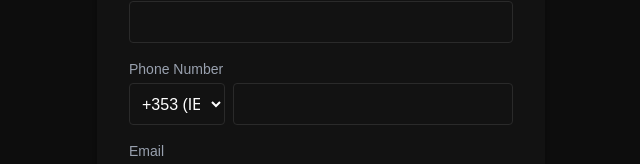
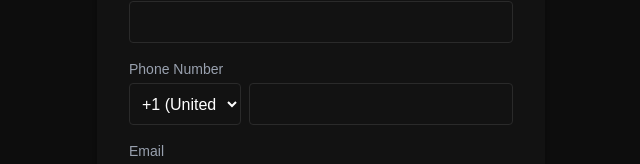
Before and after one commit to jordanpower10/solacegold-frontend, a Next.js app: page /signup in a window 1280 px wide. Shown: the part 395-559 px from the top of the page, without its empty margins (319-959 px from the left). Built offline with nearby package versions, Linux system fonts and the light colour scheme.

Commit message:
Full signup update: all countries, codes, dropdowns

```diff
--- a/pages/signup.tsx
+++ b/pages/signup.tsx
@@ -1,4 +1,39 @@
+// PART 1 of signup.tsx with full country codes + dropdowns
+
 import Head from 'next/head'
+
+const countries = [
+  "Afghanistan", "Albania", "Algeria", "Andorra", "Angola", "Argentina", "Armenia", "Australia", "Austria", "Azerbaijan",
+  "Bahamas", "Bahrain", "Bangladesh", "Barbados", "Belarus", "Belgium", "Belize", "Benin", "Bhutan", "Bolivia",
+  "Bosnia and Herzegovina", "Botswana", "Brazil", "Brunei", "Bulgaria", "Burkina Faso", "Burundi", "Cabo Verde", "Cambodia", "Cameroon",
+  "Canada", "Central African Republic", "Chad", "Chile", "China", "Colombia", "Comoros", "Congo", "Costa Rica", "Croatia",
+  "Cuba", "Cyprus", "Czech Republic", "Denmark", "Djibouti", "Dominica", "Dominican Republic", "Ecuador", "Egypt", "El Salvador",
+  "Estonia", "Eswatini", "Ethiopia", "Fiji", "Finland", "France", "Gabon", "Gambia", "Georgia", "Germany",
+  "Ghana", "Greece", "Grenada", "Guatemala", "Guinea", "Guinea-Bissau", "Guyana", "Haiti", "Honduras", "Hungary",
+  "Iceland", "India", "Indonesia", "Iran", "Iraq", "Ireland", "Israel", "Italy", "Jamaica", "Japan",
+  "Jordan", "Kazakhstan", "Kenya", "Kiribati", "Kuwait", "Kyrgyzstan", "Laos", "Latvia", "Lebanon", "Lesotho",
+  "Liberia", "Libya", "Liechtenstein", "Lithuania", "Luxembourg", "Madagascar", "Malawi", "Malaysia", "Maldives", "Mali"
+]
+
+const countryCodes = [
+  { code: "+1", name: "United States" },
+  { code: "+44", name: "United Kingdom" },
+  { code: "+353", name: "Ireland" },
+  { code: "+49", name: "Germany" },
+  { code: "+33", name: "France" },
+  { code: "+34", name: "Spain" },
+  { code: "+39", name: "Italy" },
+  { code: "+61", name: "Australia" },
+  { code: "+81", name: "Japan" },
+  { code: "+86", name: "China" },
+  { code: "+91", name: "India" },
+  { code: "+7", name: "Russia" },
+  { code: "+90", name: "Turkey" },
+  { code: "+880", name: "Bangladesh" },
+  { code: "+966", name: "Saudi Arabia" },
+  { code: "+971", name: "UAE" }
+  // Extend this list as needed
+]
 
 export default function Signup() {
   return (
@@ -21,88 +56,62 @@ export default function Signup() {
           </h2>
 
           <form className="flex flex-col gap-4">
-
-            {/* Full Name */}
             <div>
               <label className="block text-sm text-gray-400 mb-1" htmlFor="name">Full Name</label>
               <input type="text" id="name" className="w-full px-4 py-2 rounded bg-[#121212] border border-[#2a2a2a] text-white focus:outline-none focus:ring-2 focus:ring-[#e0b44a]" />
             </div>
 
-            {/* Date of Birth */}
             <div>
               <label className="block text-sm text-gray-400 mb-1" htmlFor="dob">Date of Birth</label>
               <input type="date" id="dob" className="w-full px-4 py-2 rounded bg-[#121212] border border-[#2a2a2a] text-white focus:outline-none focus:ring-2 focus:ring-[#e0b44a]" />
             </div>
 
-            {/* Address */}
             <div>
               <label className="block text-sm text-gray-400 mb-1" htmlFor="address">Address</label>
               <input type="text" id="address" className="w-full px-4 py-2 rounded bg-[#121212] border border-[#2a2a2a] text-white focus:outline-none focus:ring-2 focus:ring-[#e0b44a]" />
             </div>
 
-            {/* Phone Number */}
             <div>
               <label className="block text-sm text-gray-400 mb-1" htmlFor="phone">Phone Number</label>
               <div className="flex gap-2">
-                <select id="countryCode" className="w-24 px-2 py-2 rounded bg-[#121212] border border-[#2a2a2a] text-white focus:outline-none focus:ring-2 focus:ring-[#e0b44a]">
-                  <option value="+353">+353 (IE)</option>
-                  <option value="+44">+44 (UK)</option>
-                  <option value="+1">+1 (US)</option>
-                  <option value="+61">+61 (AU)</option>
-                  <option value="+49">+49 (DE)</option>
-                  <option value="+34">+34 (ES)</option>
-                  <option value="+39">+39 (IT)</option>
-                  {/* Add more if you want later */}
+                <select id="countryCode" className="w-28 px-2 py-2 rounded bg-[#121212] border border-[#2a2a2a] text-white focus:outline-none focus:ring-2 focus:ring-[#e0b44a]">
+                  {countryCodes.map((entry) => (
+                    <option key={entry.code} value={entry.code}>{entry.code} ({entry.name})</option>
+                  ))}
                 </select>
                 <input type="tel" id="phone" className="flex-1 px-4 py-2 rounded bg-[#121212] border border-[#2a2a2a] text-white focus:outline-none focus:ring-2 focus:ring-[#e0b44a]" />
               </div>
             </div>
-
-            {/* Email */}
             <div>
               <label className="block text-sm text-gray-400 mb-1" htmlFor="email">Email</label>
               <input type="email" id="email" className="w-full px-4 py-2 rounded bg-[#121212] border border-[#2a2a2a] text-white focus:outline-none focus:ring-2 focus:ring-[#e0b44a]" />
             </div>
 
-            {/* Nationality */}
             <div>
               <label className="block text-sm text-gray-400 mb-1" htmlFor="nationality">Nationality</label>
               <select id="nationality" className="w-full px-4 py-2 rounded bg-[#121212] border border-[#2a2a2a] text-white focus:outline-none focus:ring-2 focus:ring-[#e0b44a]">
                 <option value="">Select Nationality</option>
-                <option value="Irish">Irish</option>
-                <option value="British">British</option>
-                <option value="American">American</option>
-                <option value="Australian">Australian</option>
-                <option value="German">German</option>
-                <option value="Spanish">Spanish</option>
-                <option value="Italian">Italian</option>
-                {/* Add more countries here */}
+                {countries.map((country) => (
+                  <option key={country} value={country}>{country}</option>
+                ))}
               </select>
             </div>
 
-            {/* Country of Residence */}
             <div>
               <label className="block text-sm text-gray-400 mb-1" htmlFor="residence">Country of Residence</label>
               <select id="residence" className="w-full px-4 py-2 rounded bg-[#121212] border border-[#2a2a2a] text-white focus:outline-none focus:ring-2 focus:ring-[#e0b44a]">
                 <option value="">Select Country</option>
-                <option value="Ireland">Ireland</option>
-                <option value="United Kingdom">United Kingdom</option>
-                <option value="United States">United States</option>
-                <option value="Australia">Australia</option>
-                <option value="Germany">Germany</option>
-                <option value="Spain">Spain</option>
-                <option value="Italy">Italy</option>
-                {/* Add more countries here */}
+                {countries.map((country) => (
+                  <option key={country} value={country}>{country}</option>
+                ))}
               </select>
             </div>
 
-            {/* Create Password */}
             <div>
               <label className="block text-sm text-gray-400 mb-1" htmlFor="password">Create Password</label>
               <input type="password" id="password" className="w-full px-4 py-2 rounded bg-[#121212] border border-[#2a2a2a] text-white focus:outline-none focus:ring-2 focus:ring-[#e0b44a]" />
             </div>
 
-            {/* Confirm Password */}
             <div>
               <label className="block text-sm text-gray-400 mb-1" htmlFor="confirmPassword">Confirm Password</label>
               <input type="password" id="confirmPassword" className="w-full px-4 py-2 rounded bg-[#121212] border border-[#2a2a2a] text-white focus:outline-none focus:ring-2 focus:ring-[#e0b44a]" />
@@ -124,7 +133,6 @@ export default function Signup() {
               </label>
             </div>
 
-            {/* Submit Button */}
             <button
               type="submit"
               className="w-full mt-4 bg-[#e0b44a] text-black font-bold py-2 rounded shadow-gold hover:bg-yellow-400 transition"
@@ -132,7 +140,6 @@ export default function Signup() {
               Create Account
             </button>
 
-            {/* Already have an account link */}
             <p className="text-sm text-center text-gray-500 mt-6">
               Already have an account?{' '}
               <a href="/login" className="text-[#e0b44a] underline">
```
